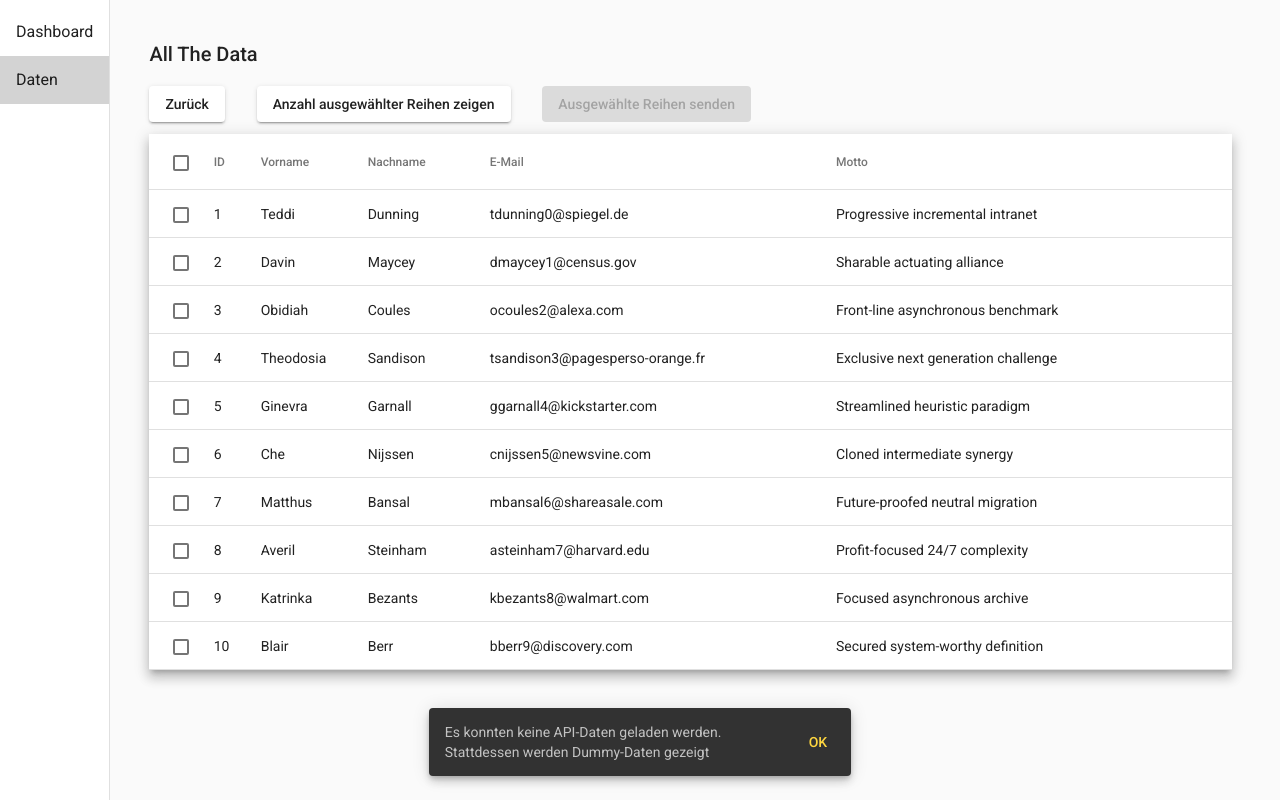
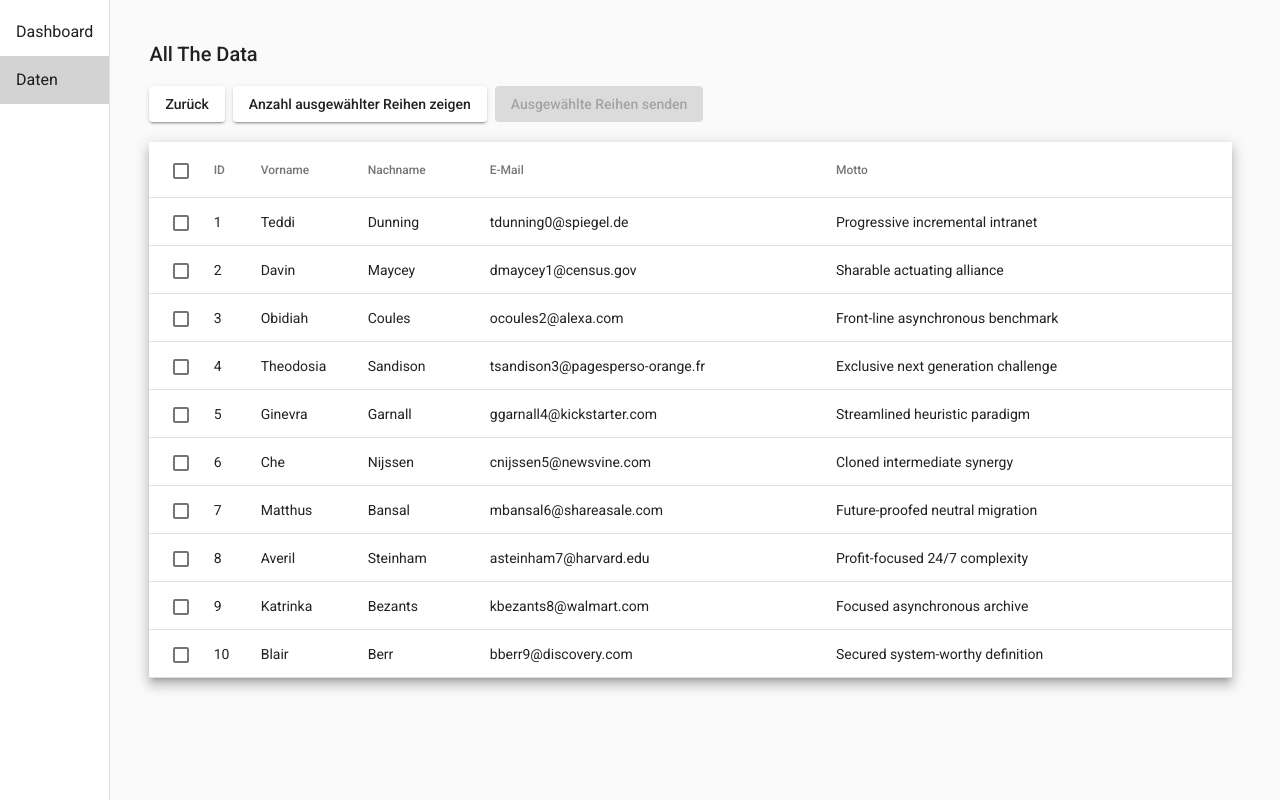
Before and after one commit to Rantastique/AngularTestApp, an Angular app: page /data-table in a window 1280 px wide. Built offline with nearby package versions, Linux system fonts and the light colour scheme; no server answers.

Commit message:
fixed flexbox ( #4)

```diff
--- a/src/app/data-table/data-table.component.scss
+++ b/src/app/data-table/data-table.component.scss
@@ -7,9 +7,13 @@
 }
 
 .flex-container {
-  width: 50%;
+  width: 100%;
   margin-bottom: 1%;
   display: flex;
-  flex-flow: row nowrap;
-  justify-content: space-between;
+  flex-flow: row wrap;
+  justify-content: flex-start;
+
+  button{
+    margin: 0 8px 8px 0;
+  }
 }
```
